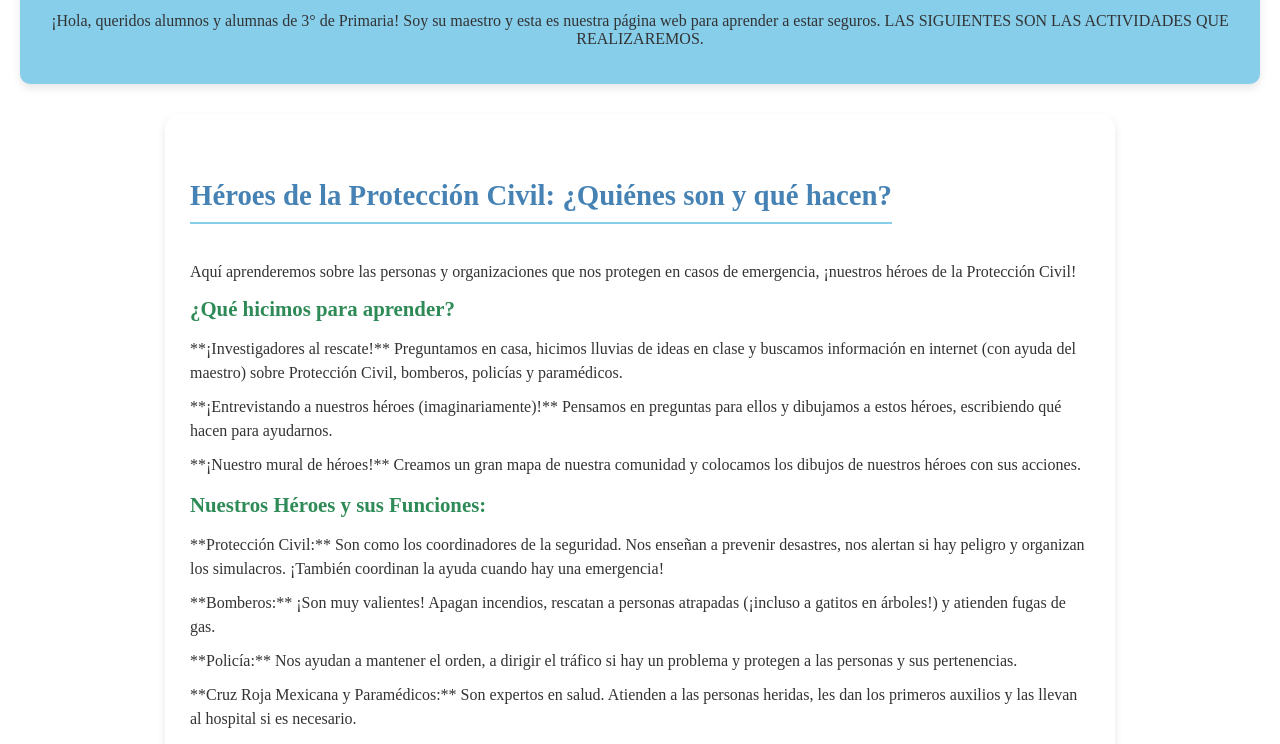
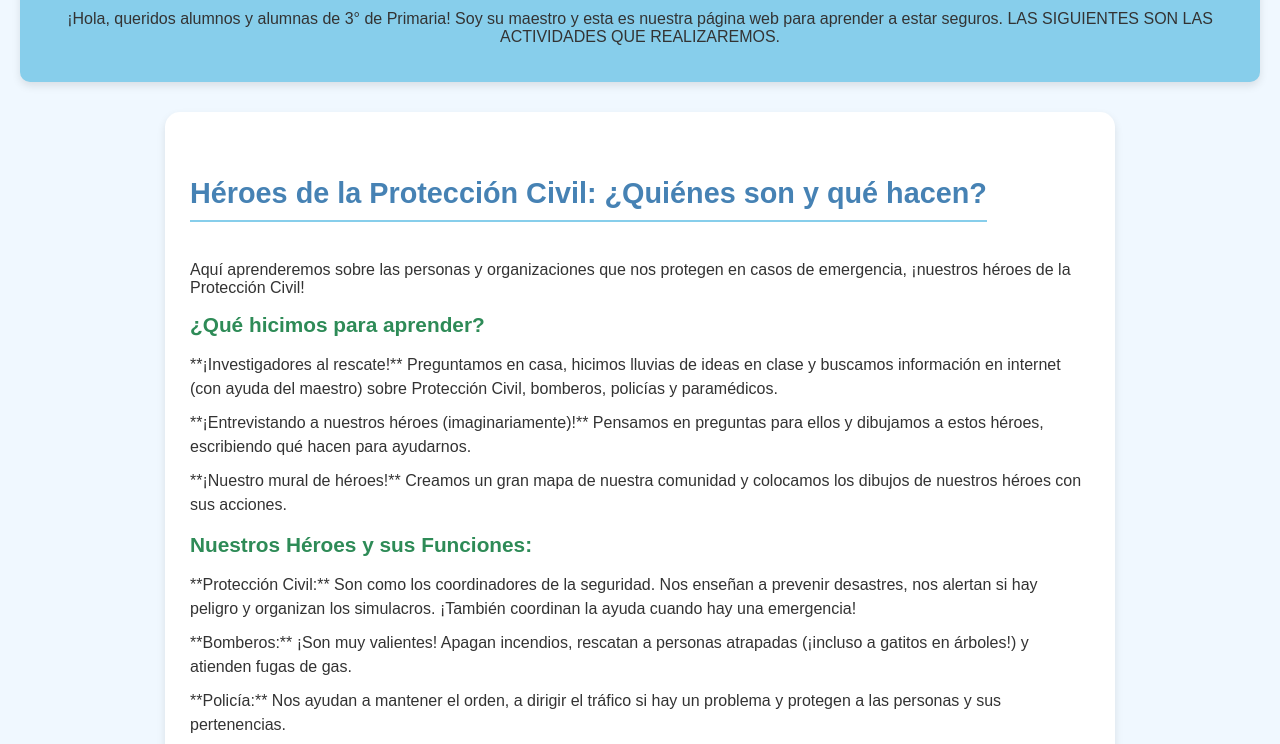
Before and after one commit to morfeo866/Nos-cuidamos, a plain HTML site: page index.html in a window 1280 px wide. Shown: the part 129-873 px from the top of the page. Drawn offline with Linux system fonts and the light colour scheme.

Commit message:
Update index.html

```diff
--- a/index.html
+++ b/index.html
@@ -6,7 +6,7 @@
     <title>¡Nos Cuidamos Juntos! - 3° Primaria</title>
     <style>
         body {
-            font-family: 'Arial' /* Un estilo amigable para niños */
+            font-family: 'Arial', bold, sans-serif; /* Un estilo amigable para niños */
             background-color: #f0f8ff; /* Azul claro para el fondo */
             color: #333;
             margin: 0;
```
